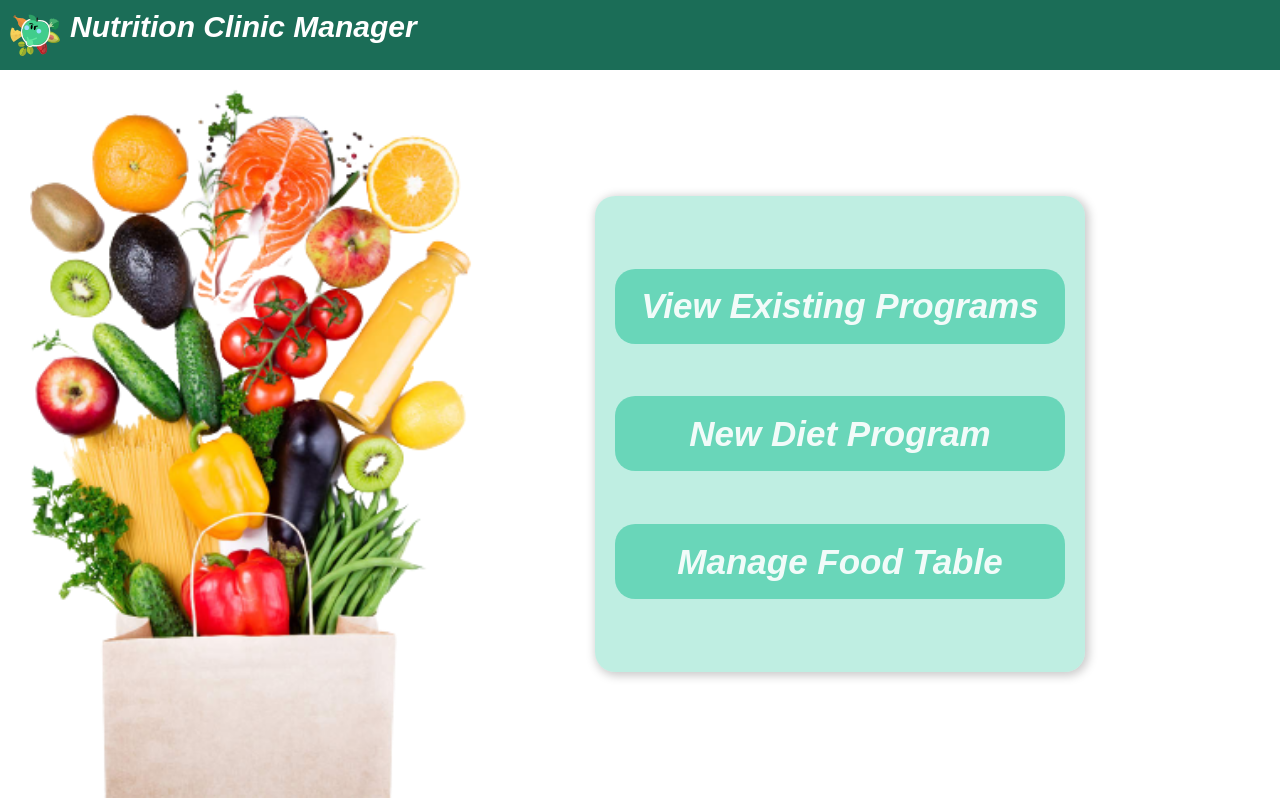
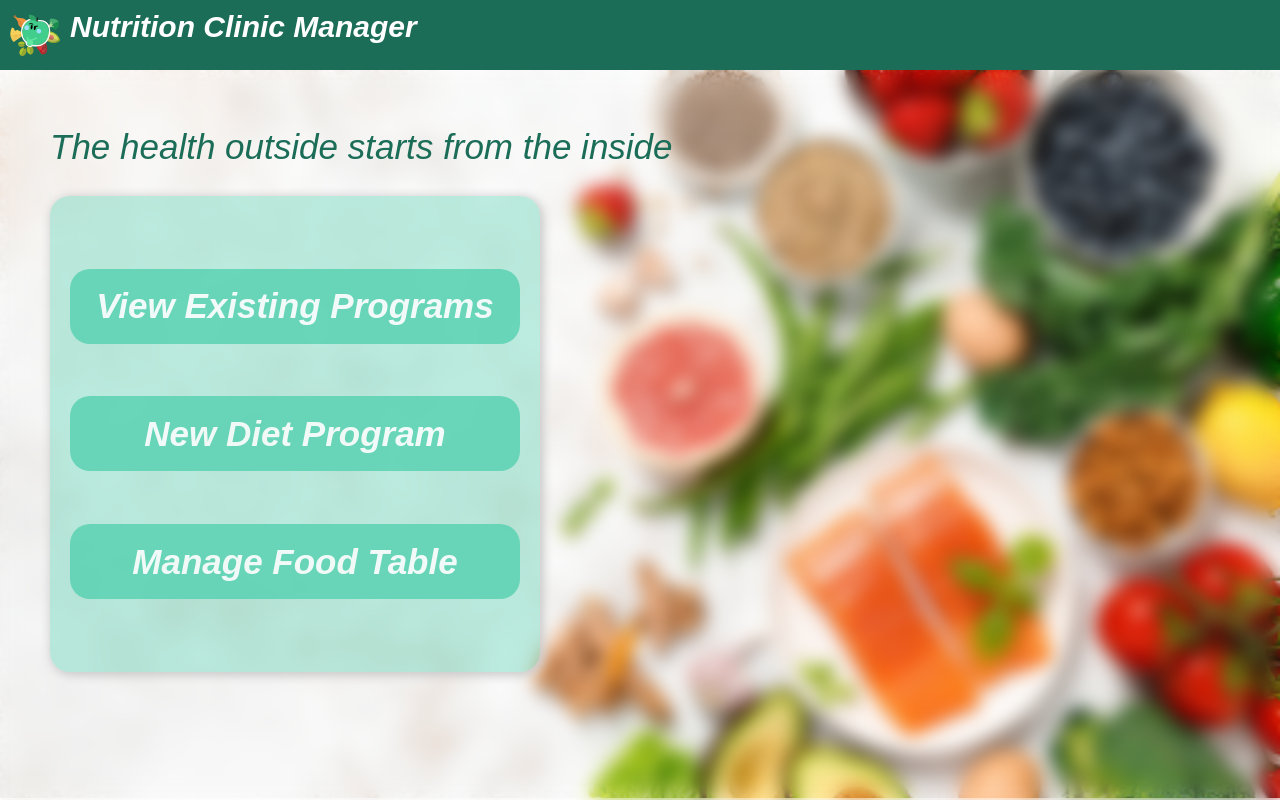
Before and after one commit to raghad-ns/nutritionist-app, a React (Create React App) app: page / in a window 1280 px wide. Built offline with nearby package versions, Linux system fonts and the light colour scheme; a web font is replaced by a local one.

Commit message:
changing the home page style

```diff
--- a/src/pages/home/home.css
+++ b/src/pages/home/home.css
@@ -1,29 +1,43 @@
-.home > img {
-    max-width: 500px;
-    max-height: 1000px;
+.home>h1 {
+    position: fixed;
+    bottom: 610px;
+    left: 50px;
+    font-size: 35px;
+    color: rgb(27, 109, 87);
+    font-style: italic;
+    font-weight: 100;
+    z-index: 1;
 }
+
+.home > .blur {
+    width: 100%;
+    height: 100%;
+    backdrop-filter: blur(5px);
+    position: fixed;
+}
+
 .home {
-    background-image: url('../../assets/foodBg.png');
+    background-image: url('../../assets/wallpeaper.jpg');
     background-position: initial;
-    background-size: contain;
+    background-size: cover;
     background-repeat: no-repeat;
     height: 91vh;
     display: flex;
     flex-direction: row;
     align-items: center;
-    justify-content: center;
+    justify-content: flex-start;
 }
-.home > .intro {
+
+.home>.intro {
     background-color: rgba(84, 209, 176, 0.374);
     min-height: 60%;
-    margin-left: 400px;
+    margin-left: 50px;
     padding: 20px;
     border-radius: 20px;
     box-shadow: 2px 2px 10px 2px #ccc;
-    z-index: 1;
+    z-index: 2;
     background-size: cover;
     column-gap: 10px;
-    height: 100vh;
     display: flex;
     max-width: 50%;
     flex-direction: column;
--- a/src/pages/home/home.page.jsx
+++ b/src/pages/home/home.page.jsx
@@ -6,6 +6,8 @@ const Home = () => {
     const navigate = useNavigate();
     return (
         <div className='home'>
+            <h1>The health outside starts from the inside</h1>
+            <div className="blur"></div>
             <div className="intro">
                 <button className="homePageButtons"
                     onClick={() => navigate('/viewPrograms')}>
```
Also changed, not shown: src/assets/wallpeaper.jpg (added).
